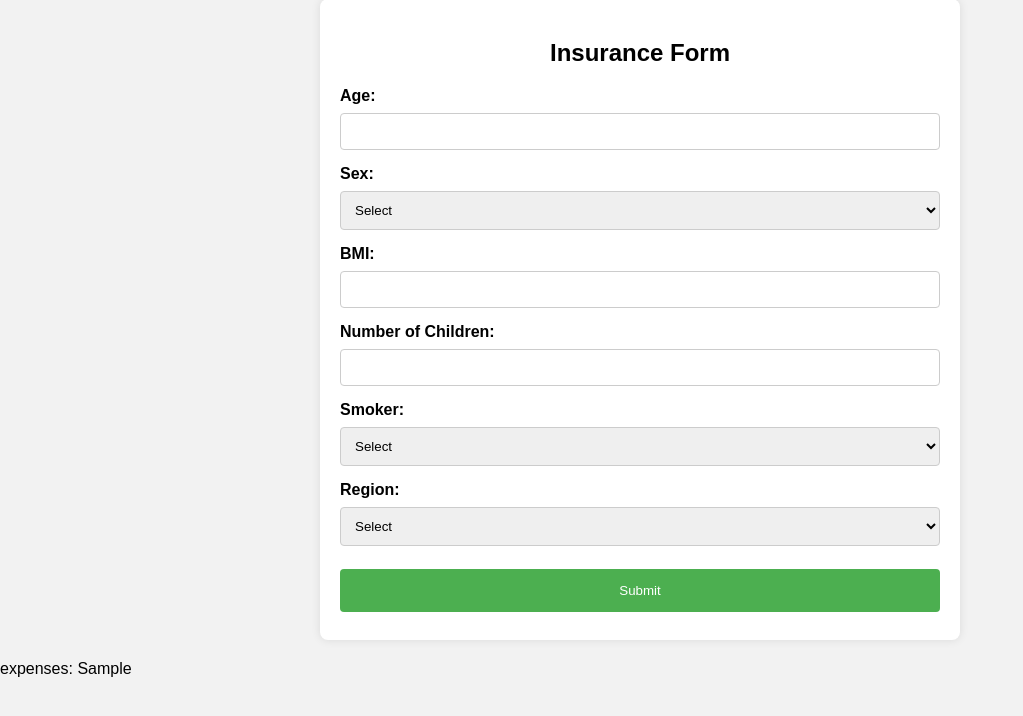
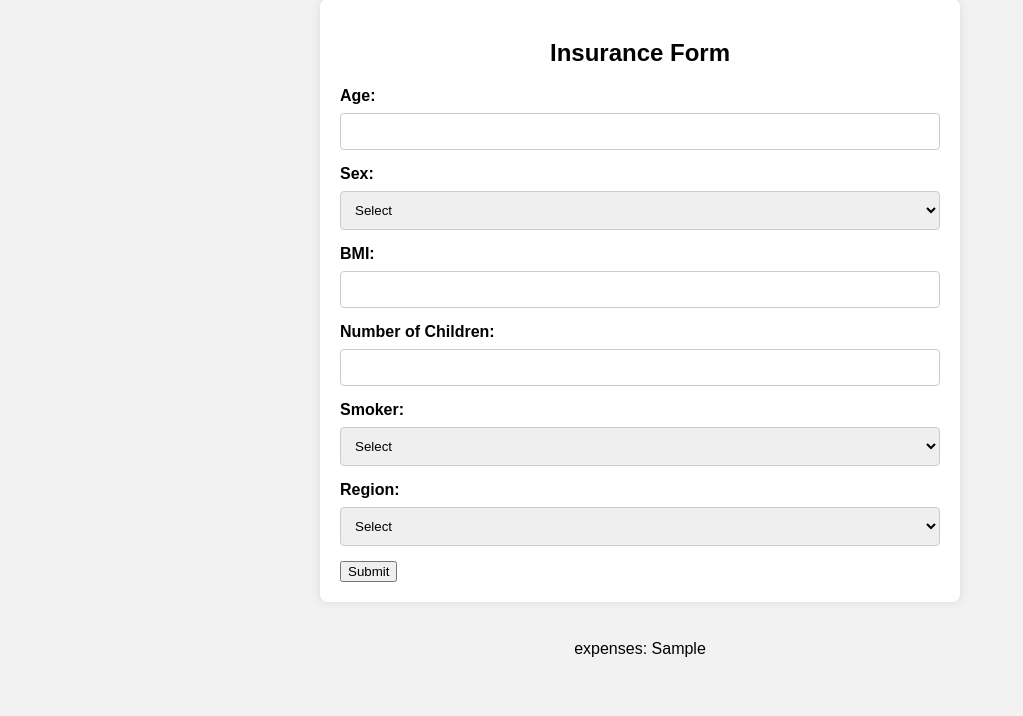
Before and after one commit to Abhishek4209/PW-Insurance-Premium-Prediction, a Flask app: template templates/predict.html in a window 1280 px wide. Shown: the part 21-737 px from the top of the page, without its empty margins (0-1023 px from the left). Run offline with Flask 3, Linux system fonts and the light colour scheme; the template is opened without the code that fills it: most values are stand-ins (such as "Sample title", 1, 10 or a date in 2020).

Commit message:
prediction.html

```diff
--- a/app.py
+++ b/app.py
@@ -35,5 +35,9 @@ def predict_datapoint():
         return render_template('predict.html',final_result=results)
 
 
+
+
+
+
 if __name__=="__main__":
     app.run(host='0.0.0.0',debug=True)
--- a/templates/predict.html
+++ b/templates/predict.html
@@ -50,6 +50,10 @@
         }
         input[type="submit"]:hover {
             background-color: #45a049;
+        }
+        .result {
+
+            text-align: center;
         }
     </style>
 </head>
@@ -112,9 +116,12 @@
 
 
             <div style="clear:both;"></div>
-            <input type="submit" value="Submit">
+            <button type="submit">Submit</button>
         </form>
     </div>
+<div class="result">
+    <br>
     expenses: {{final_result}}
+</div>
 </body>
 </html>
```
